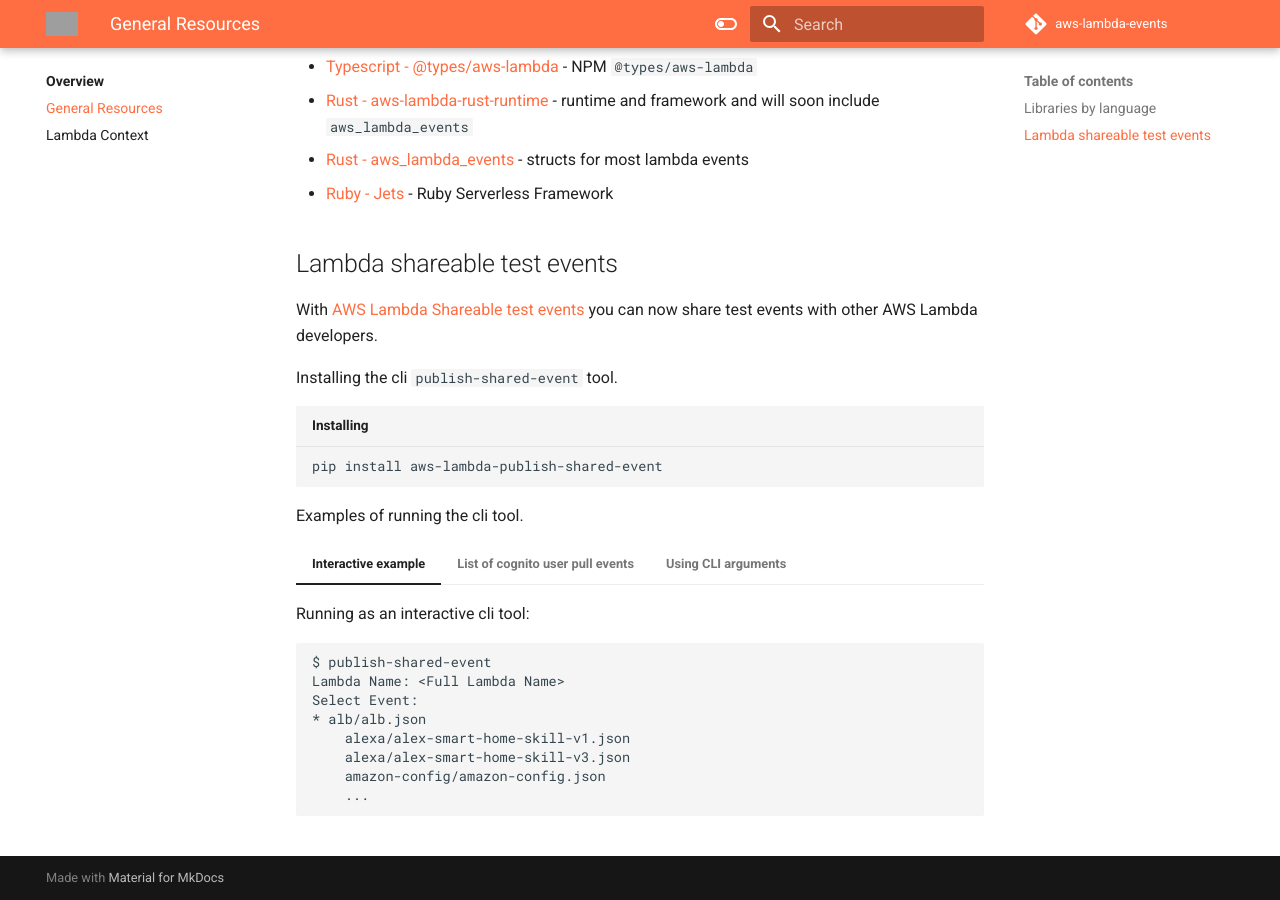
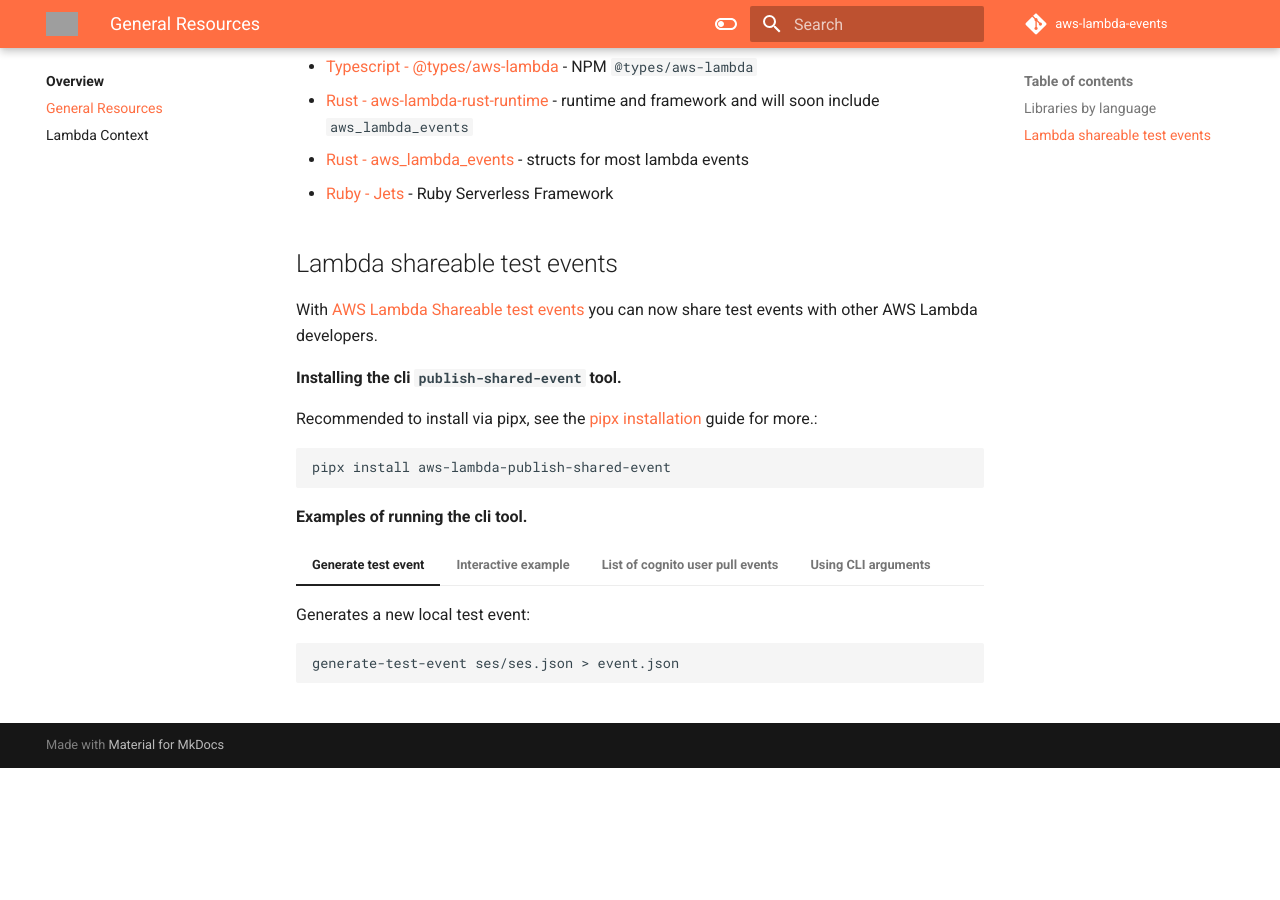
Before and after one commit to michaelbrewer/aws-lambda-events, an MkDocs documentation site: the page built from docs/lambda-resources.md, in a window 1280 px wide and 900 px high, scrolled down 525 px. Built offline with MkDocs 1.6.1 and Material for MkDocs 9.7.7, drawn with Linux system fonts in a browser that asks for light colours; comment, search, counter and statistics services are not loaded; after the commit the page ends 1293 px from its top, so only the background shows below that; grey boxes are pictures that could not be loaded.

Commit message:
docs: add notes on shared test events

````diff
--- a/docs/lambda-resources.md
+++ b/docs/lambda-resources.md
@@ -24,13 +24,23 @@
 
 With [AWS Lambda Shareable test events](https://docs.aws.amazon.com/lambda/latest/dg/testing-functions.html#creating-shareable-events) you can now share test events with other AWS Lambda developers.
 
-Installing the cli `publish-shared-event` tool.
+**Installing the cli `publish-shared-event` tool.**
 
-```script title="Installing"
-pip install aws-lambda-publish-shared-event
+Recommended to install via pipx, see the [pipx installation](https://pypa.github.io/pipx/installation/) guide for more.:
+
+```script
+pipx install aws-lambda-publish-shared-event
 ```
 
-Examples of running the cli tool.
+**Examples of running the cli tool.**
+
+=== "Generate test event"
+
+    Generates a new local test event:
+
+    ```script
+    generate-test-event ses/ses.json > event.json
+    ```
 
 === "Interactive example"
 
````
